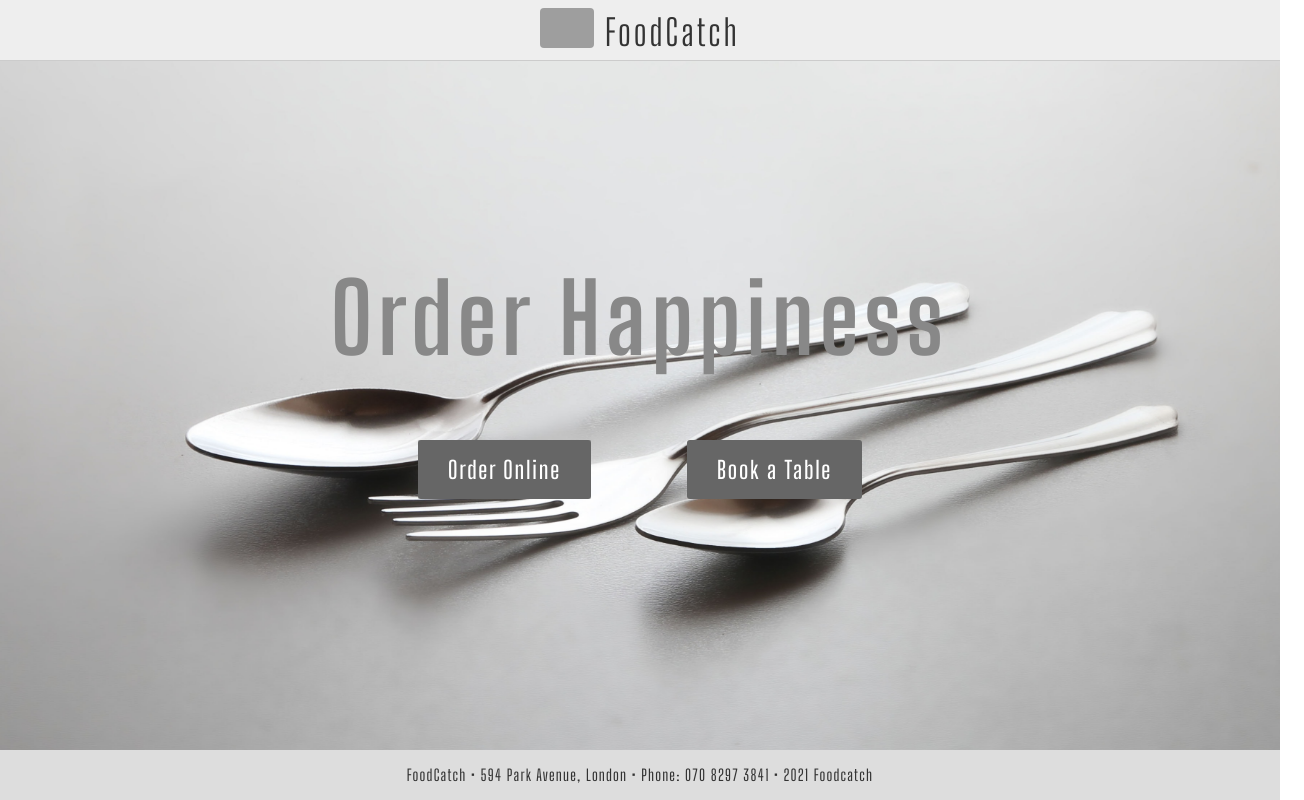
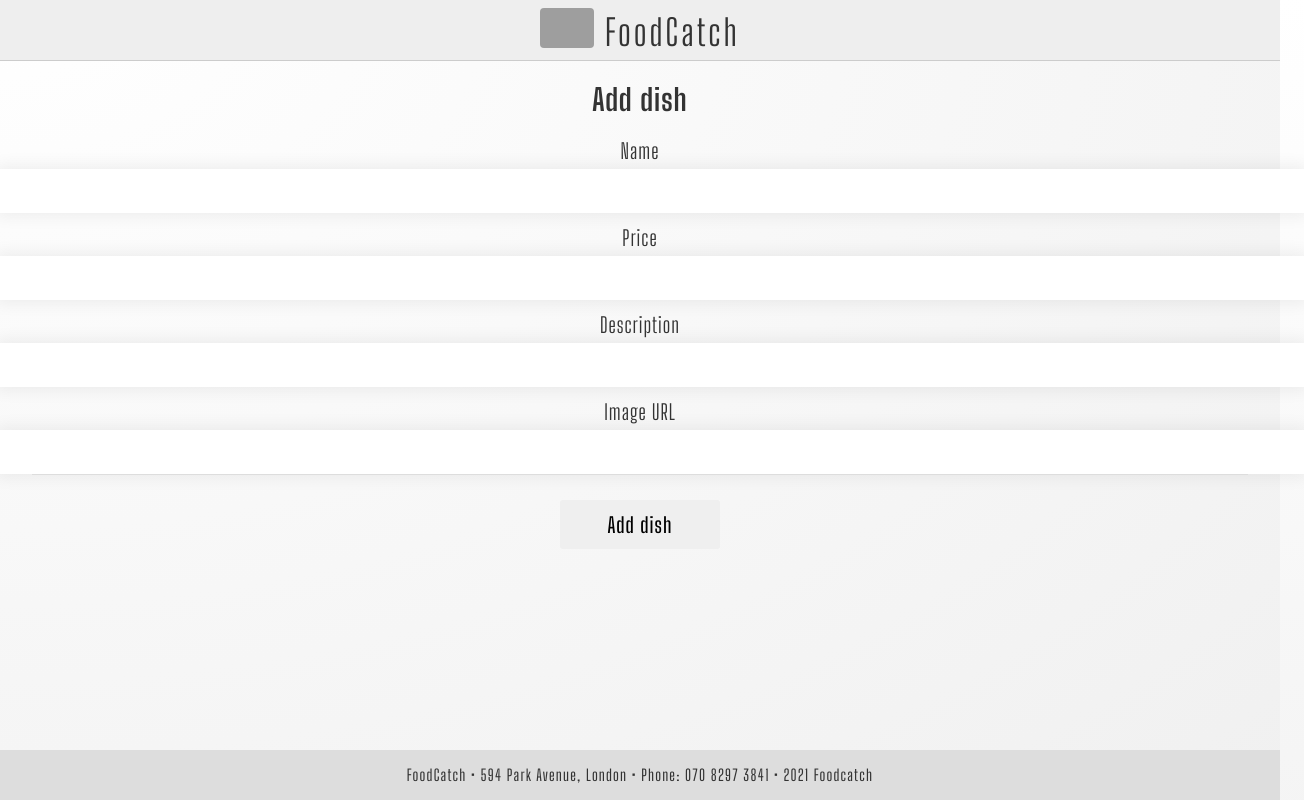
Before and after one commit to rafaldzielak/Foodcatch, a React (Create React App) app in the folder frontend/: page /dishes/add in a window 1280 px wide. Shown: the whole page, 1304 px wide, since content can reach past the window. Built offline with nearby package versions, Linux system fonts and the light colour scheme; grey boxes are pictures that could not be loaded; a web font is replaced by a local one.

Commit message:
FE: Start working on adding a dish

```diff
--- a/frontend/src/App.tsx
+++ b/frontend/src/App.tsx
@@ -13,6 +13,7 @@ import SummaryScreen from "./screens/SummaryScreen";
 import TableBook from "./screens/TableBook";
 import { ApolloClient, InMemoryCache, ApolloProvider } from "@apollo/client";
 import BookingDetails from "./screens/BookingDetails";
+import CreateDish from "./screens/CreateDish";
 
 export const apolloClient = new ApolloClient({
   uri: "http://localhost:5000/graphql",
@@ -32,6 +33,7 @@ function App() {
               <Route path='/summary/:orderId' component={SummaryScreen} />
               <Route path='/book/:readableId' component={BookingDetails} />
               <Route path='/book' component={TableBook} />
+              <Route path='/dishes/add' component={CreateDish} />
               <Route path='/' component={HomeScreen} />
             </Switch>
             <Footer />
--- /dev/null
+++ b/frontend/src/screens/CreateDish.scss
@@ -0,0 +1,22 @@
+button {
+  margin-top: 2rem;
+  padding: 1rem 4rem;
+  font-size: 1.75rem;
+  letter-spacing: 1px;
+  &:hover {
+    color: white;
+  }
+}
+h1 {
+  font-size: 2.5rem;
+}
+
+.fs-2 {
+  font-size: 1.75rem;
+  margin-top: 1rem;
+}
+
+input {
+  margin-top: 0.5rem;
+  width: 100%;
+}
--- /dev/null
+++ b/frontend/src/screens/CreateDish.tsx
@@ -0,0 +1,56 @@
+import React, { useState } from "react";
+import "./CreateDish.scss";
+
+const CreateDish = () => {
+  const [title, setTitle] = useState("");
+  const [price, setPrice] = useState<number>();
+  const [description, setDescription] = useState("");
+  const [imgURL, setImgURL] = useState("");
+  // const [isVege, setIsVege] = useState(false);
+  // const [isSpicy, setIsSpicy] = useState(false);
+  // const [type, setType] = useState("");
+
+  const showFormInput = () => (
+    <>
+      <div className=''>
+        <div className=''>
+          <div className='ls-1 fs-2'>Name</div>
+          <input type='text' className='name' value={title} onChange={(e) => setTitle(e.target.value)} />
+        </div>
+        <div className=''>
+          <div className='ls-1 fs-2'>Price</div>
+          <input
+            type='number'
+            className='phone'
+            value={price}
+            onChange={(e) => setPrice(Number(e.target.value))}
+          />
+        </div>
+        <div className='description'>
+          <div className='ls-1 fs-2'>Description</div>
+          <input
+            type='text'
+            className='description'
+            value={description}
+            onChange={(e) => setDescription(e.target.value)}
+          />
+        </div>
+        <div className='imgURL'>
+          <div className='ls-1 fs-2'>Image URL</div>
+          <input type='text' className='imgURL' value={imgURL} onChange={(e) => setImgURL(e.target.value)} />
+        </div>
+      </div>
+      <hr />
+    </>
+  );
+
+  return (
+    <div className='container'>
+      <h1 className='ls-1'>Add dish</h1>
+      {showFormInput()}
+      <button>Add dish</button>
+    </div>
+  );
+};
+
+export default CreateDish;
```
Also changed, not shown: 1 other file (tests, documents, lock files or other folders).
